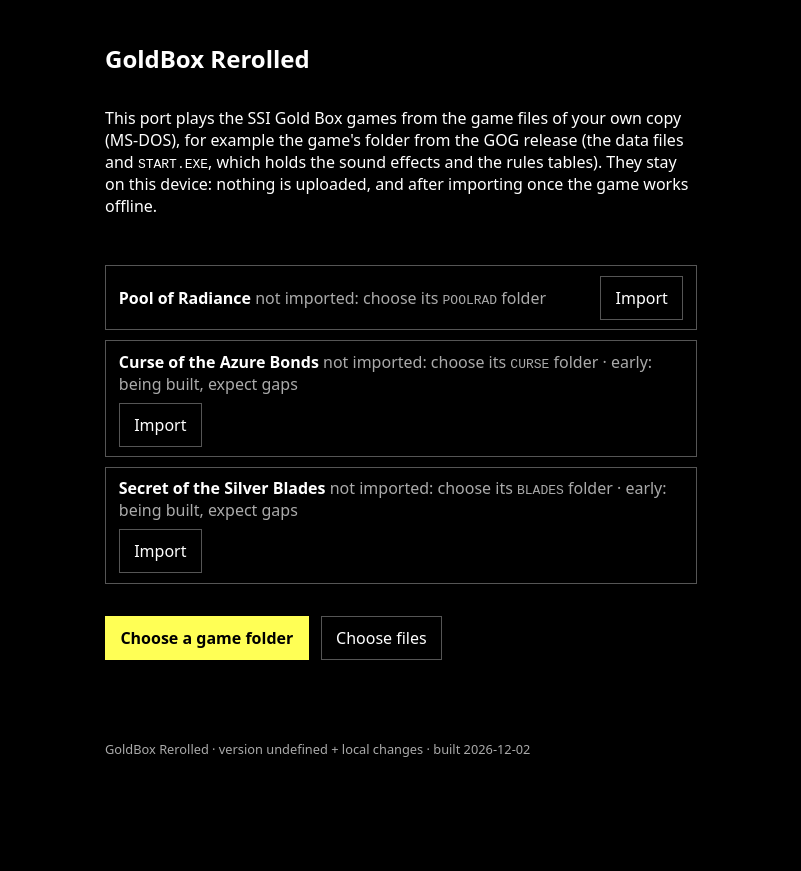
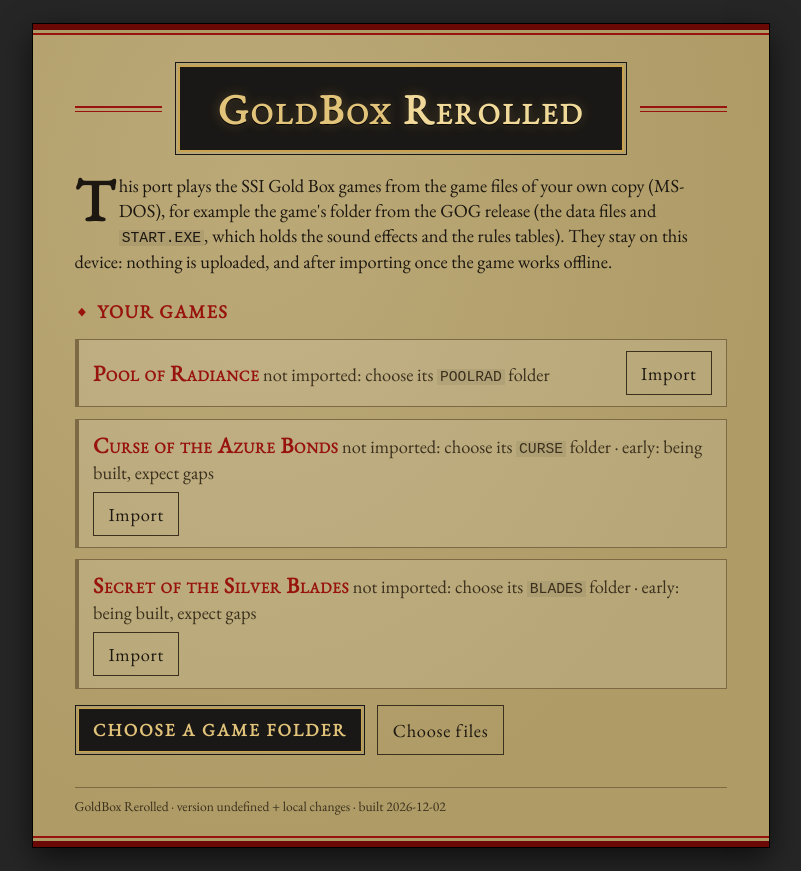
Before and after one commit to tgreaves/goldbox-rerolled, a website built with Vite: page web/index.html in a window 1280 px wide. Shown: the whole page, without its empty margins (239-1040 px from the left). Before the commit the page ends 800 px from the top, so only its background shows below. Built offline with nearby package versions, Linux system fonts and the light colour scheme; files whose address does not match are found by name.

Commit message:
Games screen in the colours of the boxes
The entry point (import, play, account) as a parchment panel on charcoal with
red stripes, the name on a gold-lettered plaque, red-ink headings and
charcoal-and-gold buttons, in EB Garamond (OFL, bundled and precached for
offline use). The game screens keep the EGA look (IMP-093).

```diff
--- a/web/package.json
+++ b/web/package.json
@@ -23,6 +23,7 @@
     "vitest": "^5.0.4"
   },
   "dependencies": {
+    "@fontsource/eb-garamond": "5.3.0",
     "three": "^0.186.1"
   }
 }
--- a/web/src/main.ts
+++ b/web/src/main.ts
@@ -2,6 +2,9 @@
 import { installText } from './data/gametext'
 import { unexepack } from './data/exepack'
 import './style.css'
+import '@fontsource/eb-garamond/latin-400.css'
+import '@fontsource/eb-garamond/latin-400-italic.css'
+import '@fontsource/eb-garamond/latin-600.css'
 import { GameFiles, readPicked } from './store/gamefiles'
 import { GAMES, lastGame, setGame, type GameProfile } from './games/profile'
 import { showViewer } from './ui/viewer'
@@ -93,14 +96,17 @@
   const stored = new Map<string, boolean>()
   for (const g of GAMES) stored.set(g.id, await GameFiles.stored(g).catch(() => false))
   const any = [...stored.values()].some(Boolean)
+  // the entry screen in the colours of the games' boxes (IMP-093): parchment, red ink, gold on charcoal
   app.innerHTML = `
-    <section class="import">
-      <h1>GoldBox Rerolled</h1>
-      <p>This port plays the SSI Gold Box games from the game files of your own copy (MS-DOS),
+    <section class="import entry">
+      <div class="box">
+      <header class="plaque"><h1>GoldBox <span>Rerolled</span></h1></header>
+      <p class="lede">This port plays the SSI Gold Box games from the game files of your own copy (MS-DOS),
       for example the game's folder from the GOG release (the data files and <code>START.EXE</code>,
       which holds the sound effects and the rules tables). They stay on this device:
       nothing is uploaded, and after importing once the game works offline.</p>
-      <ul class="games">${GAMES.map((g) => `<li>
+      <h2 class="rubric">Your games</h2>
+      <ul class="games">${GAMES.map((g) => `<li class="${stored.get(g.id) ? 'stored' : ''}">
         <div><strong>${esc(g.name)}</strong> <span class="muted">${stored.get(g.id) ? 'imported' : `not imported: choose its <code>${g.folder}</code> folder`}${g.note ? ` · ${esc(g.note)}` : ''}${g.playable ? '' : ' · assets only'}</span></div>
         <div class="actions">
           ${stored.get(g.id) ? `<button class="primary" data-play="${g.id}">${g.playable ? 'Play' : 'View'}</button>` : ''}
@@ -111,6 +117,7 @@
       <p class="muted" id="status"></p>
       <section class="account-sec account-top" aria-label="Account"></section>
       <footer class="version muted small">${versionHtml()}</footer>
+      </div>
       <input type="file" id="dirInput" webkitdirectory multiple hidden />
       <input type="file" id="fileInput" multiple hidden />
     </section>`
--- a/web/src/style.css
+++ b/web/src/style.css
@@ -794,3 +794,77 @@
 .partyscreen { grid-template-columns: minmax(0, 1fr); }
 .partyscreen header { flex-wrap: wrap; gap: 0.5rem; }
 .partyscreen header > span { display: flex; flex-wrap: wrap; gap: 0.4rem; }
+
+/* ------------------------------------------------------------ the entry screen (IMP-093)
+   In the colours of the games' boxes: a parchment panel on charcoal with red stripes along its top and
+   bottom, a dark plaque with gold capitals for the name, red-ink headings, charcoal buttons lettered in
+   gold. EB Garamond (OFL, bundled, so it works offline). Only this screen: the games keep the EGA look. */
+.entry {
+  --parch: #ae9b66; --parch-hi: #bba978; --ink: #1c1710; --ink-soft: #3b301d; --rule: #7d6a45;
+  --red: #98130d; --red-deep: #6a0806; --gold: #c9a24f; --gold-text: #e2c37a; --char: #1a1816;
+  max-width: none; width: 100%; min-height: 100dvh; margin: 0; padding: 1.5rem 1rem;
+  background: #262626; display: block;
+  font-family: 'EB Garamond', 'Palatino Linotype', Palatino, 'Book Antiqua', Georgia, serif; font-size: 1.15rem;
+  color: var(--ink); color-scheme: light;
+}
+.entry .box {
+  max-width: 46rem; margin: 0 auto; padding: 2.2rem clamp(1rem, 4vw, 2.6rem) 1.6rem; display: grid; gap: 1rem;
+  background: radial-gradient(ellipse at 30% 20%, var(--parch-hi), var(--parch) 70%);
+  /* the boxes' red bands: a thick and a thin stripe along the top and the bottom */
+  border-top: 6px solid var(--red-deep); border-bottom: 6px solid var(--red-deep);
+  box-shadow: inset 0 9px 0 -6px var(--parch), inset 0 11px 0 -6px var(--red), inset 0 -9px 0 -6px var(--parch), inset 0 -11px 0 -6px var(--red), 0 0 0 1px #000, 0 10px 30px #000a;
+}
+.entry .muted { color: var(--ink-soft); }
+.entry code { font-family: ui-monospace, monospace; font-size: 0.8em; background: #0000000f; padding: 0 0.2em; }
+.entry a { color: var(--ink); }
+/* the name on a plaque: gold capitals on charcoal, a gold edge, red rules either side */
+.entry .plaque { display: flex; align-items: center; gap: 1rem; justify-content: center; }
+.entry .plaque::before, .entry .plaque::after { content: ''; flex: 1; height: 0; border-top: 2px solid var(--red); border-bottom: 1px solid var(--red); padding-top: 3px; }
+.entry .plaque h1 {
+  margin: 0; padding: 0.35em 0.9em; background: var(--char); color: var(--gold-text);
+  border: 2px solid var(--gold); outline: 1px solid var(--char); outline-offset: 2px; border-radius: 3px;
+  font-weight: 600; font-size: clamp(1.7rem, 6vw, 2.6rem); letter-spacing: 0.06em; font-variant: small-caps; text-align: center;
+  text-shadow: 0 1px 0 #000, 0 0 12px #c9a24f55;
+}
+.entry .plaque h1 span { color: #f0d999; }
+.entry .lede { margin: 0.3rem 0 0; line-height: 1.35; }
+.entry .lede::first-letter { float: left; font-size: 3.2em; line-height: 0.82; padding: 0.06em 0.08em 0 0; font-weight: 600; color: var(--ink); }
+/* red-ink headings with a diamond, as on the boxes' backs */
+.entry .rubric { margin: 0.6rem 0 0; color: var(--red); font-size: 1.15rem; font-weight: 600; letter-spacing: 0.08em; text-transform: uppercase; }
+.entry .rubric::before { content: '◆'; margin-right: 0.45em; font-size: 0.8em; vertical-align: 0.1em; }
+.entry ul.games { gap: 0.7rem; margin: 0; }
+.entry ul.games li {
+  background: #ffffff1c; border: 1px solid var(--rule); border-left: 4px solid var(--rule); border-radius: 2px; padding: 0.7rem 0.9rem;
+}
+.entry ul.games li.stored { border-left-color: var(--red); background: #ffffff2e; }
+.entry ul.games li strong { color: var(--red); font-variant: small-caps; letter-spacing: 0.03em; font-size: 1.2em; }
+/* buttons: charcoal plaques lettered in gold; the quieter ones outlined in ink */
+.entry button, .entry a.button {
+  background: transparent; color: var(--ink); border: 1px solid var(--ink-soft); border-radius: 2px;
+  font-family: inherit; letter-spacing: 0.04em;
+}
+.entry button:hover:not(:disabled), .entry button:focus-visible { border-color: var(--red); color: var(--red-deep); outline: none; }
+.entry button.primary {
+  background: var(--char); color: var(--gold-text); border: 1px solid var(--gold); outline: 1px solid var(--char); outline-offset: 2px;
+  font-weight: 600; text-transform: uppercase; letter-spacing: 0.12em; font-size: 0.95em; margin: 3px;
+}
+.entry button.primary:hover:not(:disabled), .entry button.primary:focus-visible { color: #f6e2a8; border-color: #e8c66a; }
+.entry button.muted { color: var(--ink-soft); }
+.entry #status:empty { display: none; }
+.entry #status { color: var(--red-deep); font-style: italic; margin: 0; }
+/* the account: a ruled section on the same parchment */
+.entry .account-sec { border-top: 1px solid var(--rule); padding-top: 0.6rem; }
+.entry .account-top:not(:empty) { border: 1px solid var(--rule); border-radius: 2px; background: #ffffff14; }
+.entry .account-sec h3 { color: var(--red); font-size: 1.15rem; font-weight: 600; letter-spacing: 0.08em; text-transform: uppercase; }
+.entry .account-sec h3::before { content: '◆'; margin-right: 0.45em; font-size: 0.8em; vertical-align: 0.1em; }
+.entry .acct-field span { color: var(--ink-soft); }
+.entry .acct-field input { background: #fff6dd; color: var(--ink); border: 1px solid var(--rule); border-radius: 2px; }
+.entry .acct-field input:focus { border-color: var(--red); }
+.entry .acct-code strong { color: var(--red-deep); }
+.entry .message { color: var(--red-deep); }
+.entry .version { border-top: 1px solid var(--rule); padding-top: 0.6rem; font-size: 0.85rem; }
+.entry :focus-visible { outline: 2px solid var(--red); outline-offset: 2px; }
+@media (max-width: 30rem) {
+  .entry { padding: 0.6rem 0.4rem; }
+  .entry .plaque::before, .entry .plaque::after { display: none; }
+}
--- a/web/vite.config.ts
+++ b/web/vite.config.ts
@@ -36,7 +36,7 @@
               icons: [{ src: 'favicon.svg', sizes: 'any', type: 'image/svg+xml', purpose: 'any' }],
             },
             // the server's API (spec/C-port/accounts-and-sync.md) is never answered from the cache: the data export is a navigation
-            workbox: { globPatterns: ['**/*.{js,css,html,svg}', 'journal/*.png'], navigateFallbackDenylist: [/\/api\//] },
+            workbox: { globPatterns: ['**/*.{js,css,html,svg,woff2}', 'journal/*.png'], navigateFallbackDenylist: [/\/api\//] },
           }),
         ],
   test: { include: ['test/**/*.test.ts'] },
```
Also changed, not shown: IMPROVEMENTS.md (+1 -0 lines), spec/C-port/app-flow.md (+12 -4 lines), spec/C-port/ui-contract.md (+3 -1 lines), 1 other file.
